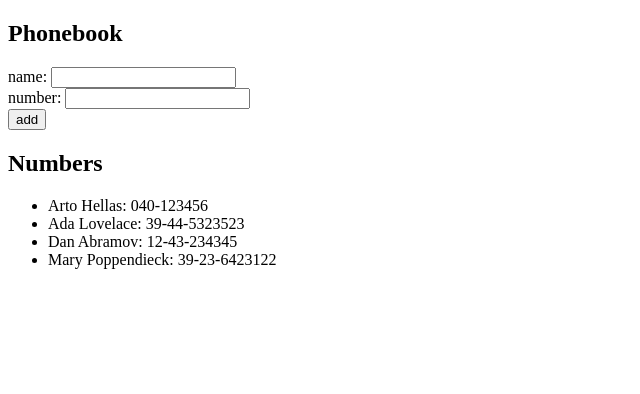
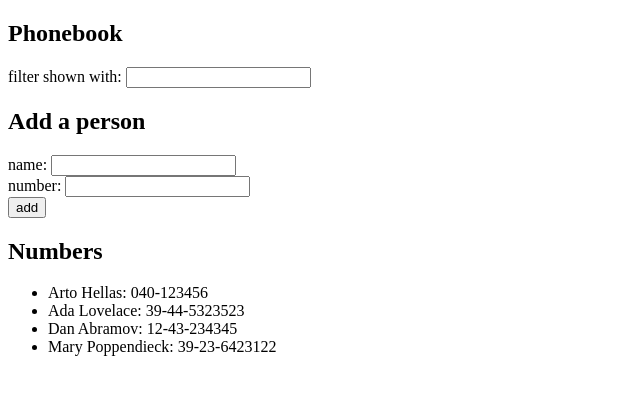
Before and after one commit to PeterArbaugh/full-stack-open, a React (Create React App) app in the folder part2/phonebook/: page / in a window 1280 px wide. Shown: the top 394 px of the page, without its empty margins (0-640 px from the left). Built offline with nearby package versions, Linux system fonts and the light colour scheme.

Commit message:
exercise 2.9

```diff
--- a/part2/phonebook/src/App.js
+++ b/part2/phonebook/src/App.js
@@ -9,6 +9,7 @@ const App = () => {
   ])
   const [newName, setNewName] = useState('')
   const [newNumber, setNewNumber] = useState('')
+  const [filterText, setFilterText] = useState('')
 
   const handleNameChange = (event) => {
     console.log(event.target.value)
@@ -18,6 +19,11 @@ const App = () => {
   const handleNumberChange = (event) => {
     console.log(event.target.value)
     setNewNumber(event.target.value)
+  }
+
+  const handleFilterChange = (event) => {
+    console.log(event.target.value)
+    setFilterText(event.target.value)
   }
 
   const addPerson = (event) => {
@@ -45,9 +51,20 @@ const App = () => {
     )
   }
 
+  const personsToShow = (filterText === '')
+    ? persons
+    : persons.filter((person) => person.name.includes(filterText))
+
   return (
     <div>
       <h2>Phonebook</h2>
+      <div>
+        filter shown with: <input
+          value={filterText}
+          onChange={handleFilterChange}
+        />
+      </div>
+      <h2>Add a person</h2>
       <form onSubmit={addPerson}>
         <div>
           name: <input
@@ -66,7 +83,7 @@ const App = () => {
       </form>
       <h2>Numbers</h2>
       <ul>
-        {persons.map(person =>
+        {personsToShow.map(person =>
           <Person key={person.id} person={person} />
           )}
 
```
